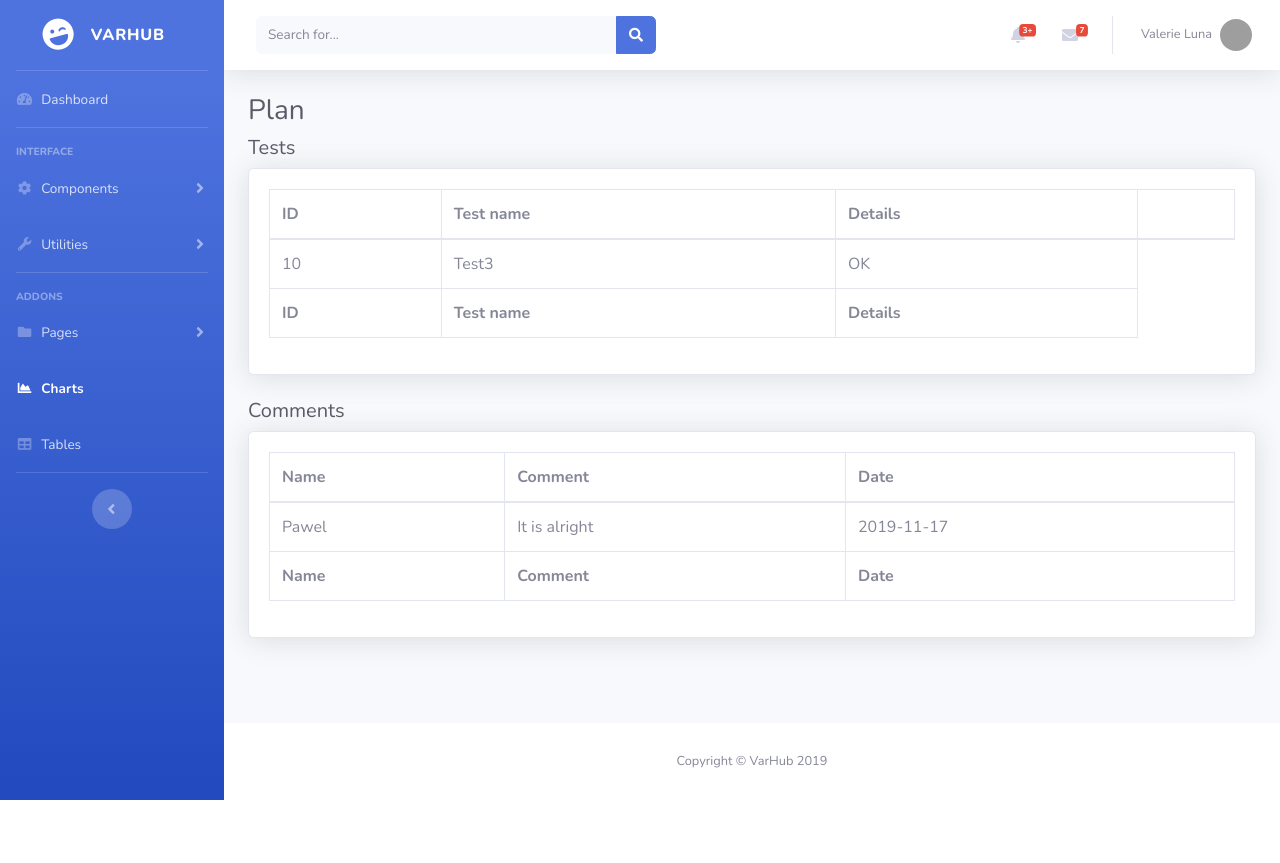
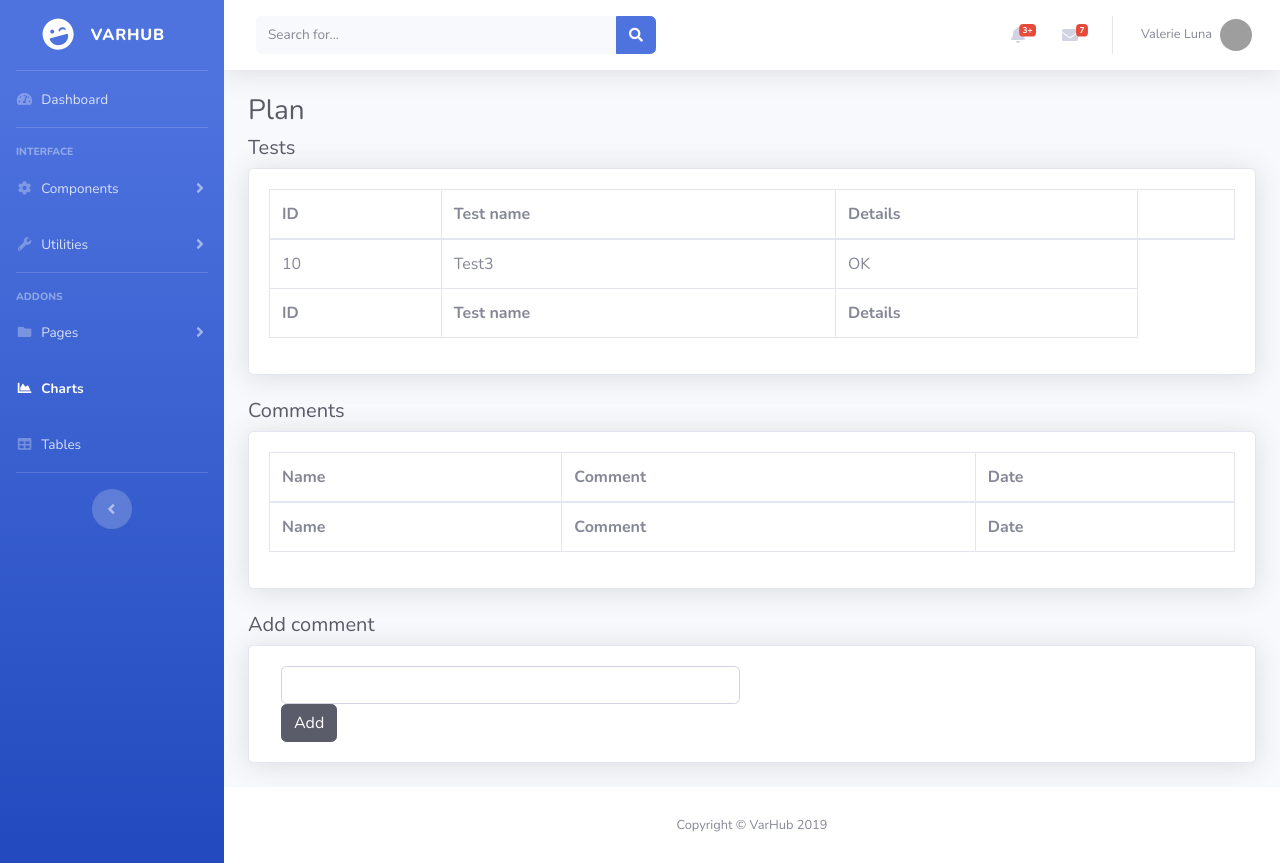
Before and after one commit to pw94/VarHub, a Flask app: page /plan/1 in a window 1280 px wide. Before the commit the page ends 800 px from the top, so only its background shows below. Run offline with Flask 2, Linux system fonts and the light colour scheme; the visitor is signed in with stand-in values (Sample User, id 1); data that the repository does not hold is empty; some libraries are stand-ins or nearby versions; grey boxes are pictures that could not be loaded.

Commit message:
displaying comments

```diff
--- a/templates/index.html
+++ b/templates/index.html
@@ -101,7 +101,7 @@
                 <div class="card-body">
                     <ul class="list-group">
                         {% for plan in plans %}
-                          <li class="list-group-item">{{plan}}</li>
+                          <li class="list-group-item"><a href="/plan/{{plan}}">{{plan}}</a></li>
                         {% endfor %}
                         </ul>
                 </div>
--- a/templates/plan.html
+++ b/templates/plan.html
@@ -68,9 +68,9 @@
                             <tbody>
                               {% for test in comments %}
                               <tr>
-                                <td>{{test.Author}}</td>
-                                <td>{{test.Text}}</td>
-                                <td>{{test.Date}}</td>
+                                <td>{{test.author}}</td>
+                                <td>{{test.text}}</td>
+                                <td>{{test.date}}</td>
                               </tr>
                               {% endfor %}
                             </tbody>
@@ -78,6 +78,19 @@
                         </div>
                       </div>
                     </div>
+                    <h2 class="h5 mb-2 text-gray-800">Add comment</h2>
+
+                    <!-- DataTales Example -->
+                    <div class="card shadow mb-4">
+                      <div class="card-body">
+                        <form method="POST" action="/new-comment/{{plan_id}}">
+                          <div class="col-sm-6">
+                          <input class="form-control" name="text" type="text"></div>
+                          <div class="col-sm-6">
+                          <input class="btn btn-dark" type="submit" value="Add"></div>
+                        </form>
+                        </div>
+                        </div>
           {% endblock %}
 
           {% block scripts %}
--- a/views.py
+++ b/views.py
@@ -33,6 +33,13 @@ class User(UserMixin, db.Document):
     email = db.StringField(max_length=30)
     password = db.StringField()
 
+class Comment(db.Document):
+    meta = {'collection': 'comments'}
+    plan_id = db.StringField()
+    text = db.StringField()
+    author = db.StringField()
+    date = db.DateTimeField(default=datetime.utcnow)
+
 @login_manager.user_loader
 def load_user(user_id):
     return User.objects(pk=user_id).first()
@@ -59,7 +66,7 @@ def register():
 @app.route('/login', methods=['GET', 'POST'])
 def login():
     if current_user.is_authenticated:
-        return redirect(url_for('dashboard'))
+        return redirect(url_for('index'))
     form = RegForm()
     if request.method == 'POST':
         if form.validate():
@@ -78,12 +85,13 @@ def dashboard(id):
 @app.route('/plan/<id>')
 @login_required
 def plan(id):
-    return render_template('plan.html', tests=[{'Id': 10, 'Name': 'Test3', 'Details': 'OK'}], comments=[{'Author':'Pawel', 'Text': 'It is alright', 'Date': datetime.utcnow().date()}])
+    return render_template('plan.html', tests=[{'Id': 10, 'Name': 'Test3', 'Details': 'OK'}], comments=Comment.objects(plan_id=id), plan_id = id)
 
-@app.route('/tables')
+@app.route('/new-comment/<plan_id>', methods=['POST'])
 @login_required
-def tables():
-    return render_template('tables.html', patients=get_patients(), now=datetime.utcnow().date())
+def new_comment(plan_id):
+    Comment(plan_id=plan_id, author=current_user.email, text=request.form["text"]).save()
+    return redirect(url_for('index'))
 
 @app.route('/')
 def index():
@@ -91,6 +99,11 @@ def index():
         return redirect(url_for('tables'))
     else:
         return redirect(url_for('login'))
+
+@app.route('/tables')
+@login_required
+def tables():
+    return render_template('tables.html', patients=get_patients(), now=datetime.utcnow().date())
 
 @app.route('/forgot-password')
 def forgot_password():
```
